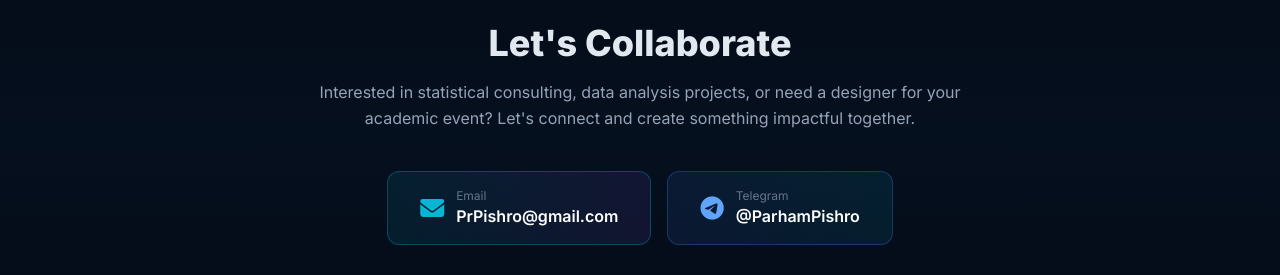
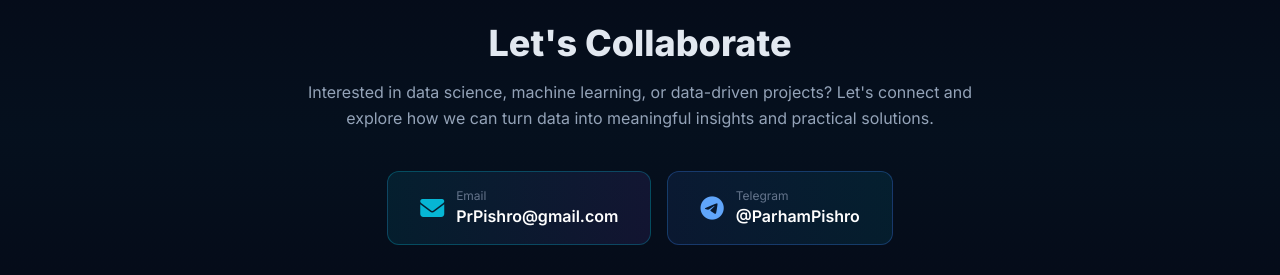
Before and after one commit to ParhamPishro/ParhamPishro.github.io, a Jekyll site: the page index.html, which Jekyll copies as it is, in a window 1280 px wide and 900 px high, scrolled down 4677 px. Shown: the part 286-561 px from the top of the window. Built offline with Jekyll 4.4.1, drawn with Linux system fonts in a browser that asks for light colours; nearby versions of some CDN libraries; comment, search, counter and statistics services are not loaded.

Commit message:
Modify Contact Section in index.html

```diff
--- a/index.html
+++ b/index.html
@@ -937,23 +937,23 @@
                 <i class="fas fa-paper-plane text-3xl text-accent"></i>
             </div>
 
-            <h2 class="text-4xl font-black mb-4" data-i18n="contact_title">Let's Collaborate</h2>
-            <p class="text-slate-400 mb-10 max-w-2xl mx-auto leading-relaxed" data-i18n="contact_text">
-                Interested in statistical consulting, data analysis projects, or need a designer for your academic event? Let's connect and create something impactful together.
+            <h2 class="text-4xl font-black mb-4">Let's Collaborate</h2>
+            <p class="text-slate-400 mb-10 max-w-2xl mx-auto leading-relaxed">
+                Interested in data science, machine learning, or data-driven projects? Let's connect and explore how we can turn data into meaningful insights and practical solutions.
             </p>
 
             <div class="flex flex-col md:flex-row justify-center gap-4 mb-12">
                 <a href="mailto:PrPishro@gmail.com" class="group flex items-center justify-center gap-3 px-8 py-4 rounded-xl bg-gradient-to-r from-accent/10 to-accentSec/10 hover:from-accent/20 hover:to-accentSec/20 border border-accent/30 hover:border-accent/50 transition-all">
                     <i class="fas fa-envelope text-2xl text-accent group-hover:scale-110 transition-transform"></i>
-                    <div class="text-left rtl:text-right">
+                    <div class="text-left">
                         <div class="text-xs text-slate-500">Email</div>
                         <div class="text-white font-semibold">PrPishro@gmail.com</div>
                     </div>
                 </a>
 
-                <a href="https://t.me/ParhamPishro" target="_blank" class="group flex items-center justify-center gap-3 px-8 py-4 rounded-xl bg-gradient-to-r from-blue-500/10 to-cyan-500/10 hover:from-blue-500/20 hover:to-cyan-500/20 border border-blue-500/30 hover:border-blue-500/50 transition-all">
+                <a href="https://t.me/ParhamPishro" target="_blank" rel="noopener noreferrer" class="group flex items-center justify-center gap-3 px-8 py-4 rounded-xl bg-gradient-to-r from-blue-500/10 to-cyan-500/10 hover:from-blue-500/20 hover:to-cyan-500/20 border border-blue-500/30 hover:border-blue-500/50 transition-all">
                     <i class="fab fa-telegram text-2xl text-blue-400 group-hover:scale-110 transition-transform"></i>
-                    <div class="text-left rtl:text-right">
+                    <div class="text-left">
                         <div class="text-xs text-slate-500">Telegram</div>
                         <div class="text-white font-semibold">@ParhamPishro</div>
                     </div>
@@ -961,10 +961,10 @@
             </div>
 
             <div class="flex justify-center gap-6">
-                <a href="https://linkedin.com/in/parham-pishro" target="_blank" class="group w-14 h-14 rounded-full bg-slate-800/50 border border-slate-700 hover:border-blue-500 flex items-center justify-center transition-all hover:-translate-y-1 hover:shadow-lg hover:shadow-blue-500/30">
+                <a href="https://linkedin.com/in/parham-pishro" target="_blank" rel="noopener noreferrer" class="group w-14 h-14 rounded-full bg-slate-800/50 border border-slate-700 hover:border-blue-500 flex items-center justify-center transition-all hover:-translate-y-1 hover:shadow-lg hover:shadow-blue-500/30">
                     <i class="fab fa-linkedin text-xl text-slate-400 group-hover:text-blue-400 transition-colors"></i>
                 </a>
-                <a href="https://github.com/parhampishro" target="_blank" class="group w-14 h-14 rounded-full bg-slate-800/50 border border-slate-700 hover:border-purple-500 flex items-center justify-center transition-all hover:-translate-y-1 hover:shadow-lg hover:shadow-purple-500/30">
+                <a href="https://github.com/ParhamPishro" target="_blank" rel="noopener noreferrer" class="group w-14 h-14 rounded-full bg-slate-800/50 border border-slate-700 hover:border-purple-500 flex items-center justify-center transition-all hover:-translate-y-1 hover:shadow-lg hover:shadow-purple-500/30">
                     <i class="fab fa-github text-xl text-slate-400 group-hover:text-purple-400 transition-colors"></i>
                 </a>
             </div>
```
